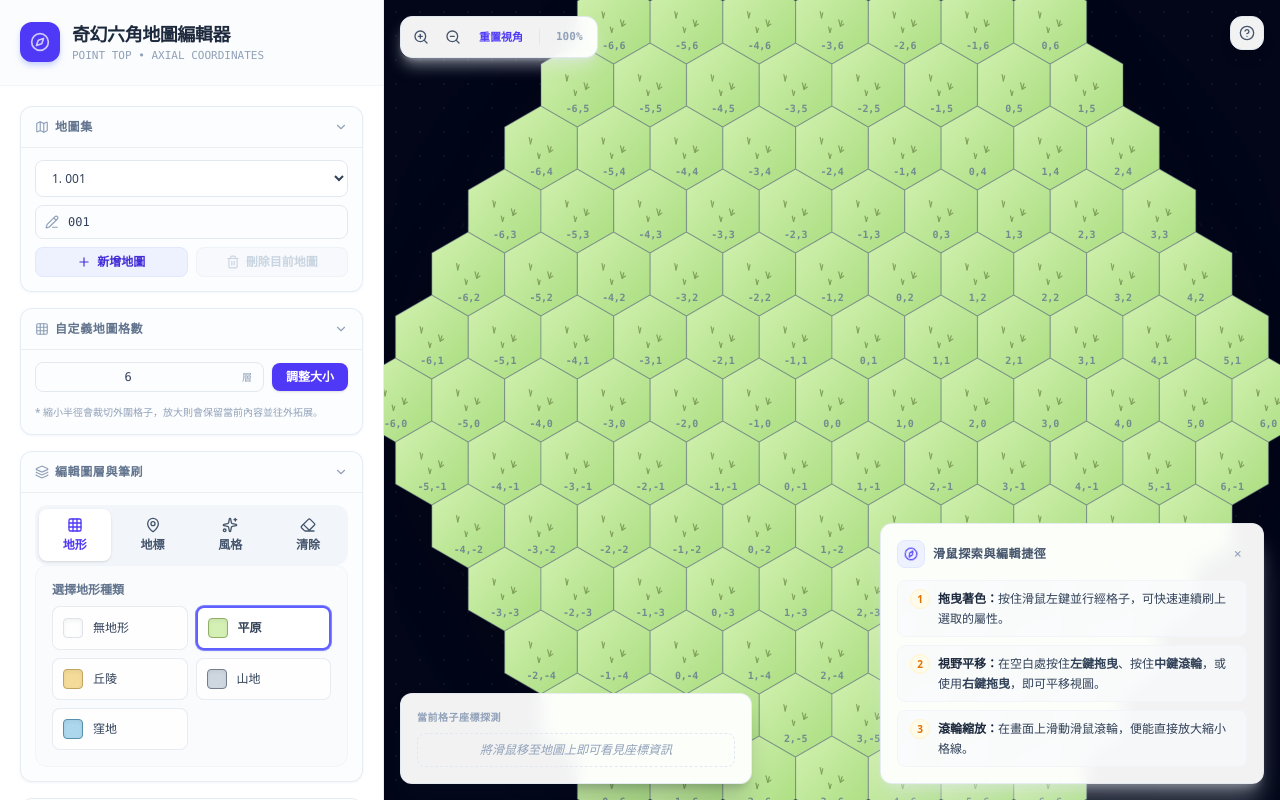
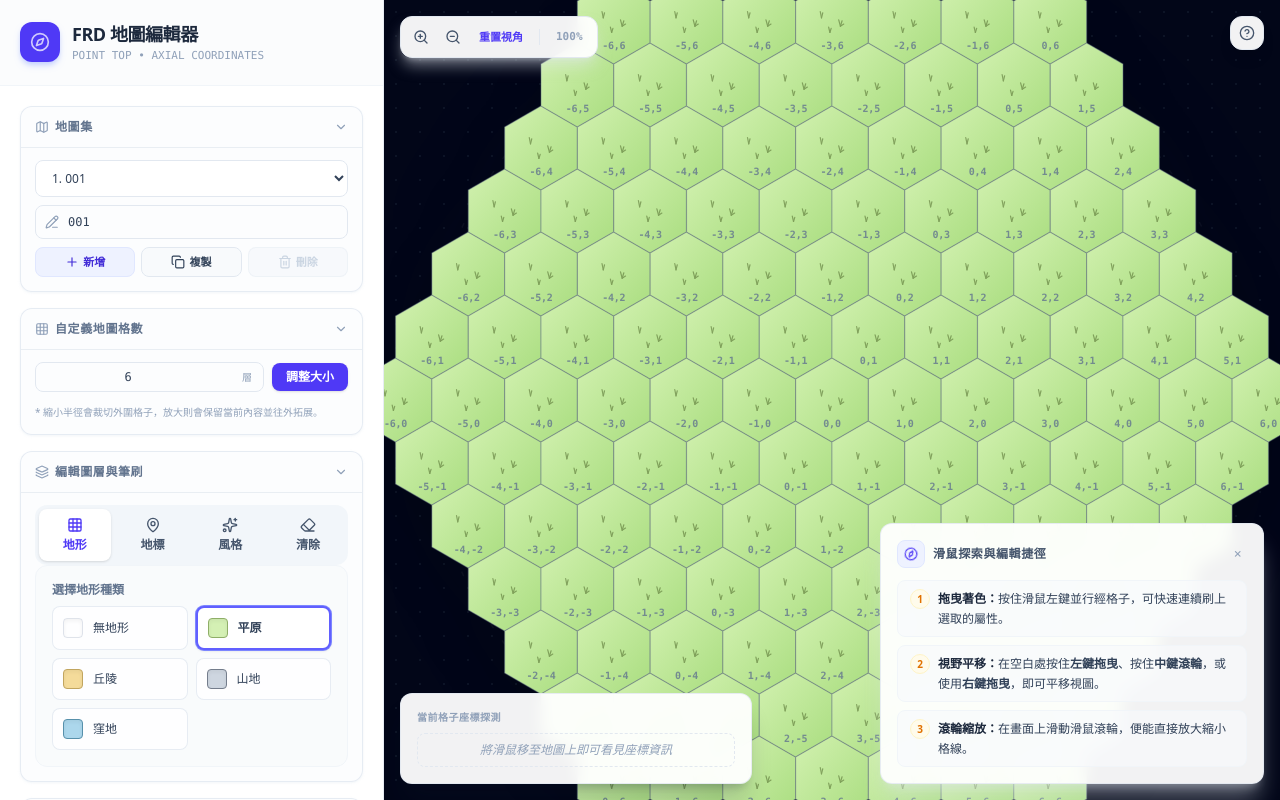
Before and after one commit to Alimen/FRD-Map-Editor, a React (Vite) app: page / in a window 1280 px wide. Built offline with nearby package versions, Linux system fonts and the light colour scheme.

Commit message:
Add duplicate map.

```diff
--- a/index.html
+++ b/index.html
@@ -3,7 +3,7 @@
   <head>
     <meta charset="UTF-8" />
     <meta name="viewport" content="width=device-width, initial-scale=1.0" />
-    <title>My Google AI Studio App</title>
+    <title>FRD 地圖編輯器</title>
   </head>
   <body>
     <div id="root"></div>
--- a/src/App.tsx
+++ b/src/App.tsx
@@ -66,6 +66,7 @@ const landmarkToCode = new Map<LandmarkType, number>(landmarkByCode.map((type, c
 const styleToCode = new Map<StyleVariant, number>(styleByCode.map((type, code) => [type, code]));
 const formatMapId = (index: number) => index.toString().padStart(3, "0");
 const DEFAULT_MAP_ID = formatMapId(1);
+const DEFAULT_MAP_RADIUS = 6;
 
 const dungeonLandmarks = new Set<LandmarkType>([
   LandmarkType.MAIN_DUNGEON,
@@ -97,18 +98,18 @@ const getHexDistanceFromOrigin = (q: number, r: number) => {
 
 export default function App() {
   // Grid Sizing state
-  const [radius, setRadius] = useState<number>(6);
+  const [radius, setRadius] = useState<number>(DEFAULT_MAP_RADIUS);
   const [cellSize, setCellSize] = useState<number>(42);
 
   // Hex Cell State Map (Key is "q,r")
   const [cells, setCells] = useState<Record<string, HexCell>>(() => {
-    return createEmptyCells(6);
+    return createEmptyCells(DEFAULT_MAP_RADIUS);
   });
   const [maps, setMaps] = useState<AtlasMap[]>(() => [
     {
       id: DEFAULT_MAP_ID,
-      radius: 6,
-      cells: createEmptyCells(6),
+      radius: DEFAULT_MAP_RADIUS,
+      cells: createEmptyCells(DEFAULT_MAP_RADIUS),
     },
   ]);
   const [selectedMapIndex, setSelectedMapIndex] = useState<number>(0);
@@ -161,7 +162,7 @@ export default function App() {
 
   // Initialize History with current state
   useEffect(() => {
-    const initialState = { cells: createEmptyCells(6), radius: 6 };
+    const initialState = { cells: createEmptyCells(DEFAULT_MAP_RADIUS), radius: DEFAULT_MAP_RADIUS };
     setHistory([initialState]);
     setHistoryIndex(0);
   }, []);
@@ -205,8 +206,8 @@ export default function App() {
     const nextMaps = getMapsWithCurrentSnapshot();
     const nextMap: AtlasMap = {
       id: getNextMapId(nextMaps),
-      radius: 6,
-      cells: createEmptyCells(6),
+      radius: DEFAULT_MAP_RADIUS,
+      cells: createEmptyCells(DEFAULT_MAP_RADIUS),
     };
 
     setMaps([...nextMaps, nextMap]);
@@ -214,6 +215,26 @@ export default function App() {
     setCells(JSON.parse(JSON.stringify(nextMap.cells)));
     setRadius(nextMap.radius);
     resetHistory(nextMap.cells, nextMap.radius);
+    setHoveredCell(null);
+    setPanX(0);
+    setPanY(0);
+    setScale(1);
+  };
+
+  const handleDuplicateMap = () => {
+    const nextMaps = getMapsWithCurrentSnapshot();
+    const sourceMap = nextMaps[selectedMapIndex];
+    const duplicatedMap: AtlasMap = {
+      id: getNextMapId(nextMaps),
+      radius: sourceMap.radius,
+      cells: JSON.parse(JSON.stringify(sourceMap.cells)),
+    };
+
+    setMaps([...nextMaps, duplicatedMap]);
+    setSelectedMapIndex(nextMaps.length);
+    setCells(JSON.parse(JSON.stringify(duplicatedMap.cells)));
+    setRadius(duplicatedMap.radius);
+    resetHistory(duplicatedMap.cells, duplicatedMap.radius);
     setHoveredCell(null);
     setPanX(0);
     setPanY(0);
@@ -287,7 +308,7 @@ export default function App() {
           newCells[key] = {
             q,
             r,
-            terrain: TerrainType.PLAIN,
+            terrain: TerrainType.NONE,
             landmark: LandmarkType.NONE,
             style: StyleVariant.NORMAL,
           };
@@ -544,7 +565,7 @@ export default function App() {
     const url = URL.createObjectURL(blob);
     const link = document.createElement("a");
     link.href = url;
-    link.download = `fantasy-hex-map-atlas.json`;
+    link.download = `mapLib.json`;
     document.body.appendChild(link);
     link.click();
     document.body.removeChild(link);
@@ -604,6 +625,7 @@ export default function App() {
         selectedMapIndex={selectedMapIndex}
         onSelectMap={handleSelectMap}
         onAddMap={handleAddMap}
+        onDuplicateMap={handleDuplicateMap}
         onDeleteMap={handleDeleteMap}
         onRenameMap={handleRenameMap}
         exportJSON={handleExportJSON}
--- a/src/components/Sidebar.tsx
+++ b/src/components/Sidebar.tsx
@@ -58,6 +58,7 @@ interface SidebarProps {
   selectedMapIndex: number;
   onSelectMap: (mapIndex: number) => void;
   onAddMap: () => void;
+  onDuplicateMap: () => void;
   onDeleteMap: () => void;
   onRenameMap: (nextId: string) => void;
 
@@ -128,6 +129,7 @@ export const Sidebar: React.FC<SidebarProps> = ({
   selectedMapIndex,
   onSelectMap,
   onAddMap,
+  onDuplicateMap,
   onDeleteMap,
   onRenameMap,
   exportJSON,
@@ -238,7 +240,7 @@ export const Sidebar: React.FC<SidebarProps> = ({
         </div>
         <div>
           <h1 className="text-lg font-bold text-slate-800 tracking-tight flex items-center gap-1.5">
-            奇幻六角地圖編輯器
+            FRD 地圖編輯器
           </h1>
           <p className="text-[11px] font-mono text-slate-400 font-medium">POINT TOP • AXIAL COORDINATES</p>
         </div>
@@ -290,27 +292,35 @@ export const Sidebar: React.FC<SidebarProps> = ({
               </div>
             </div>
 
-            <div className="grid grid-cols-2 gap-2">
+            <div className="grid grid-cols-3 gap-1.5">
               <button
                 id="atlas-add-map-btn"
                 onClick={onAddMap}
-                className="flex items-center justify-center gap-1.5 py-1.5 px-3 bg-indigo-50 hover:bg-indigo-100 text-indigo-700 rounded-lg text-xs font-semibold border border-indigo-100 transition-colors"
+                className="flex items-center justify-center gap-1 py-1.5 px-2 bg-indigo-50 hover:bg-indigo-100 text-indigo-700 rounded-lg text-[11px] font-semibold border border-indigo-100 transition-colors"
               >
                 <Plus className="w-3.5 h-3.5" />
-                <span>新增地圖</span>
+                <span>新增</span>
+              </button>
+              <button
+                id="atlas-duplicate-map-btn"
+                onClick={onDuplicateMap}
+                className="flex items-center justify-center gap-1 py-1.5 px-2 bg-slate-50 hover:bg-slate-100 text-slate-700 rounded-lg text-[11px] font-semibold border border-slate-200 transition-colors"
+              >
+                <Copy className="w-3.5 h-3.5" />
+                <span>複製</span>
               </button>
               <button
                 id="atlas-delete-map-btn"
                 onClick={onDeleteMap}
                 disabled={maps.length <= 1}
-                className={`flex items-center justify-center gap-1.5 py-1.5 px-3 rounded-lg text-xs font-semibold border transition-colors ${
+                className={`flex items-center justify-center gap-1 py-1.5 px-2 rounded-lg text-[11px] font-semibold border transition-colors ${
                   maps.length > 1
                     ? "bg-rose-50 hover:bg-rose-100 text-rose-600 border-rose-100"
                     : "bg-slate-100/50 text-slate-300 border-slate-200/40 cursor-not-allowed"
                 }`}
               >
                 <Trash2 className="w-3.5 h-3.5" />
-                <span>刪除目前地圖</span>
+                <span>刪除</span>
               </button>
             </div>
           </div>
@@ -330,9 +340,9 @@ export const Sidebar: React.FC<SidebarProps> = ({
                   id="grid-radius-input"
                   type="number"
                   min="2"
-                  max="15"
+                  max="30"
                   value={inputRadius}
-                  onChange={(e) => setInputRadius(Math.max(2, Math.min(15, parseInt(e.target.value) || 2)))}
+                  onChange={(e) => setInputRadius(Math.max(2, Math.min(30, parseInt(e.target.value) || 2)))}
                   className="w-full pl-3 pr-10 py-1.5 text-xs rounded-lg border border-slate-200 text-slate-700 font-mono text-center focus:outline-none focus:ring-1 focus:ring-indigo-500"
                 />
                 <span className="absolute right-3 top-1/2 -translate-y-1/2 text-[10px] text-slate-400 font-medium">層</span>
```
